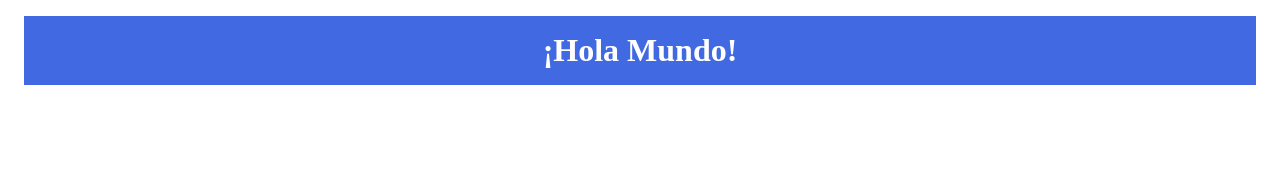
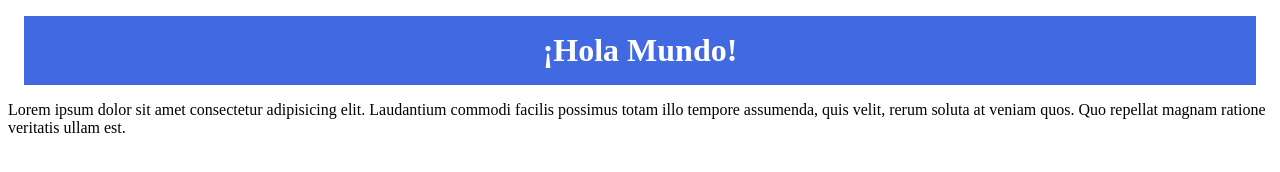
Before and after one commit to CriszMendoza/git, a plain HTML site: page index.html in a window 1280 px wide. Drawn offline with Linux system fonts and the light colour scheme.

Commit message:
Agregamos un parrafo

```diff
--- a/index.html
+++ b/index.html
@@ -7,5 +7,6 @@
   </head>
   <body>
     <h1 id="titulo">¡Hola Mundo!</h1>
+    <p>Lorem ipsum dolor sit amet consectetur adipisicing elit. Laudantium commodi facilis possimus totam illo tempore assumenda, quis velit, rerum soluta at veniam quos. Quo repellat magnam ratione veritatis ullam est.</p>
   </body>
 </html>
```
